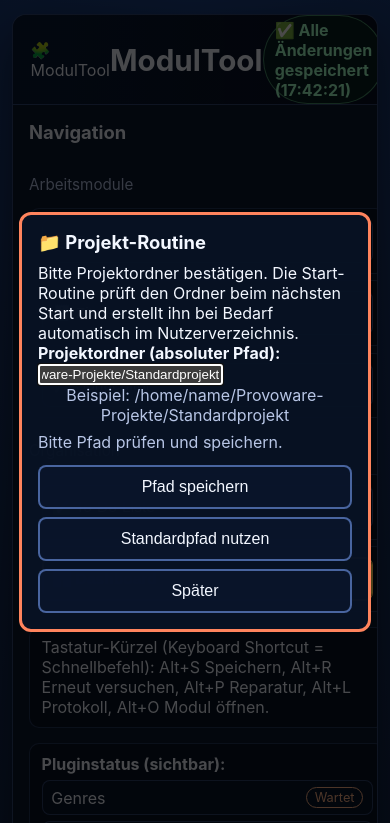
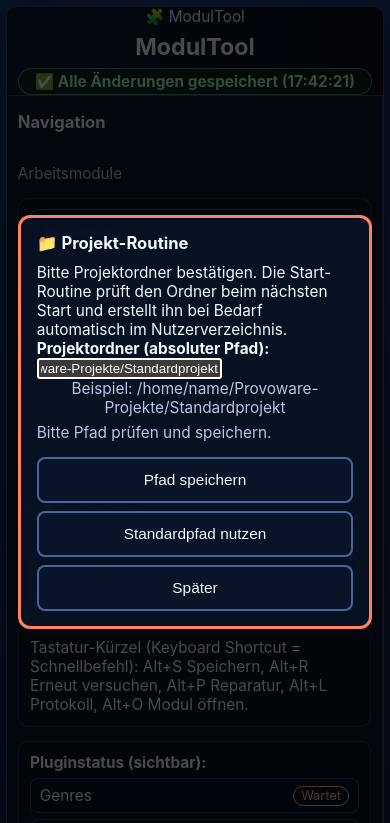
Before and after one commit to provoware/provoware-html-tool, a plain HTML site: page templates/dashboard_musterseite.html in a window 390 px wide. Shown: the top 823 px of the page. Drawn offline with Linux system fonts and the light colour scheme.

Commit message:
Verbessere Dashboard für sehr kleine Displays

```diff
--- a/templates/dashboard_musterseite.html
+++ b/templates/dashboard_musterseite.html
@@ -399,6 +399,68 @@
       }
       .card-grid { grid-template-columns: 1fr; }
     }
+
+    @media (max-width: 420px) {
+      body {
+        font-size: 0.96rem;
+      }
+
+      .shell {
+        width: calc(100% - .7rem);
+        margin: .35rem auto;
+        border-radius: 10px;
+      }
+
+      .topbar,
+      .panel,
+      .main,
+      .footer {
+        padding-left: .7rem;
+        padding-right: .7rem;
+      }
+
+      .topbar {
+        gap: .45rem;
+        flex-wrap: wrap;
+        justify-content: center;
+      }
+
+      .headline {
+        width: 100%;
+        font-size: 1.45rem;
+      }
+
+      .status-pill {
+        width: 100%;
+        text-align: center;
+      }
+
+      .tool-card,
+      .settings-item,
+      .quick-help {
+        padding: .7rem;
+      }
+
+      h2 {
+        font-size: 1.04rem;
+      }
+
+      button,
+      select,
+      .nav-button {
+        min-height: 46px;
+        font-size: .96rem;
+      }
+
+      .footer {
+        flex-direction: column;
+        align-items: flex-start;
+        gap: .2rem;
+        min-height: 80px;
+        padding-top: .45rem;
+        padding-bottom: .45rem;
+      }
+    }
   </style>
 </head>
 <body>
@@ -533,6 +595,7 @@
           <li>Protokoll lesen: <code>cat logs/status_summary.txt</code></li>
         </ol>
         <p class="result">Fehlerdialog zeigt immer klare Schritte: „Erneut versuchen“, „Reparatur“, „Protokoll“.</p>
+        <p class="subline">Sehr kleines Display: Nutzen Sie 200% Zoom, Hochformat und den Link „Direkt zum Arbeitsbereich springen“, damit Fokus (aktive Tastatur-Markierung) und Texte klar bleiben.</p>
       </section>
     </section>
 
--- a/todo.txt
+++ b/todo.txt
@@ -1,3 +1,4 @@
+DONE: Dashboard-Feinanpassung für sehr kleine Displays ergänzt (≤420px: bessere Abstände, Fokusfreundlichkeit, lesbare Statuszeile + Hilfehinweis) (2026-02-22)
 DONE: start.sh um einen Schalter `--offline-pack` erweitert, der Offline-Artefakte in data/ vorbereitet und als Archiv bündelt (2026-02-22)
 DONE: Playwright-Offline-Validierung als festen Smoke-Test-Schritt ergänzt (klare Next Steps bei Fehlern) (2026-02-22)
 DONE: Hilfe-/Befehlsübersicht in start.sh um Offline-Paket-Befehl ergänzt (2026-02-22)
@@ -17,7 +18,7 @@ NEXT (Priorität hoch, offen)
 - [x] 99%: start.sh um einen Schalter `--offline-pack` erweitert, der alle Offline-Artefakte in `data/` vorbereitet.
 
 NEXT (Priorität mittel, offen)
-- [ ] 100%: GUI-Hilfebereich um kurzen Abschnitt „Offline testen“ erweitern (einfache Sprache + vollständige Befehle).
+- [x] 100%: GUI-Hilfebereich um kurzen Abschnitt „Sehr kleine Displays“ erweitert (einfache Sprache + klare Next Steps).
 - [ ] 100%: Optionalen CI-Job für Offline-Simulation (ohne Internet) ergänzen.
 
 - [ ] 93%: Projektordner-Pfad in Dashboard zusätzlich in eine bearbeitbare config-Datei spiegeln.
```
Also changed, not shown: data/version_registry.json (+6 -6 lines), CHANGELOG.md, README.md.
